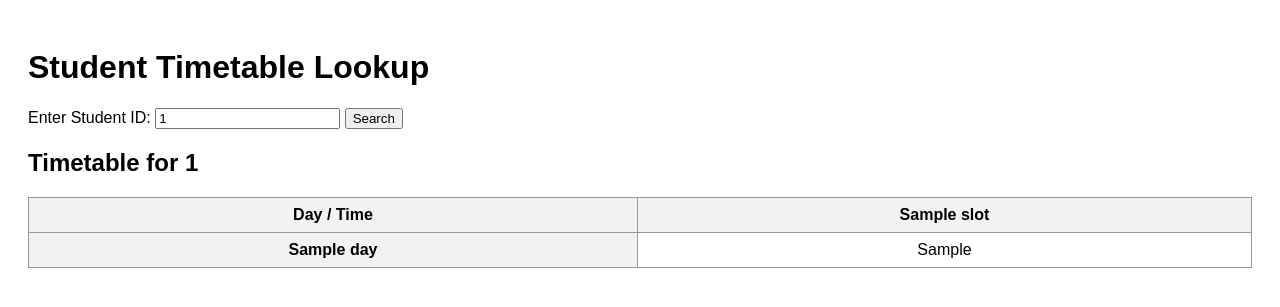
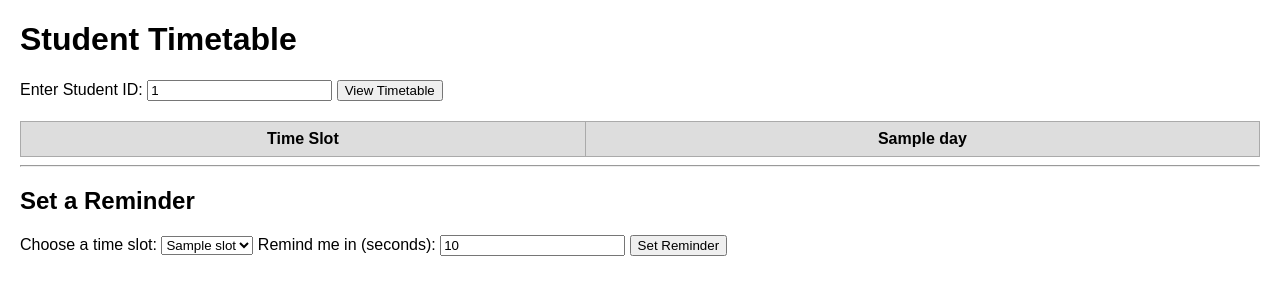
Before and after one commit to ChargeCHKNMAN/Grange-Yadh, a Flask app: template Grange Yadh/templates/index.html in a window 1280 px wide. Shown: the top 307 px of the page. Run offline with Flask 3, Linux system fonts and the light colour scheme; the template is opened without the code that fills it: most values are stand-ins (such as "Sample title", 1, 10 or a date in 2020); lists and menus that the app fills with data are empty.

Commit message:
Update index.html

```diff
--- a/Grange Yadh/templates/index.html
+++ b/Grange Yadh/templates/index.html
@@ -1,44 +1,97 @@
 <!DOCTYPE html>
 <html>
 <head>
-    <title>Student Timetable</title>
+    <title>Timetable Application</title>
     <style>
-        body { font-family: Arial, sans-serif; padding: 20px; }
-        table { border-collapse: collapse; width: 100%; margin-top: 20px; }
-        th, td { border: 1px solid #999; padding: 8px; text-align: center; }
-        th { background-color: #f2f2f2; }
-        .error { color: red; margin-top: 20px; }
+        body {
+            font-family: Arial, sans-serif;
+            margin: 20px;
+        }
+        table {
+            border-collapse: collapse;
+            margin-top: 20px;
+            width: 100%;
+        }
+        th, td {
+            border: 1px solid #aaa;
+            padding: 8px;
+            text-align: center;
+        }
+        th {
+            background-color: #ddd;
+        }
+        .not-found {
+            color: red;
+            font-weight: bold;
+        }
     </style>
 </head>
 <body>
-    <h1>Student Timetable Lookup</h1>
+    <h1>Student Timetable</h1>
 
     <form method="POST">
-        <label for="student_id">Enter Student ID:</label>
-        <input type="text" id="student_id" name="student_id" value="{{ student_id }}">
-        <input type="submit" value="Search">
+        <label>Enter Student ID:</label>
+        <input type="text" name="student_id" value="{{ student_id }}">
+        <button type="submit">View Timetable</button>
     </form>
 
+    {% if not_found %}
+        <p class="not-found">No timetable found for ID: {{ student_id }}</p>
+    {% endif %}
+
     {% if timetable %}
-        <h2>Timetable for {{ student_id }}</h2>
         <table>
             <tr>
-                <th>Day / Time</th>
-                {% for slot in time_slots %}
-                    <th>{{ slot }}</th>
+                <th>Time Slot</th>
+                {% for day in days %}
+                    <th>{{ day }}</th>
                 {% endfor %}
             </tr>
-            {% for i in range(days|length) %}
+            {% for i, slot in enumerate(time_slots) %}
                 <tr>
-                    <th>{{ days[i] }}</th>
-                    {% for subject in timetable[i] %}
-                        <td>{{ subject }}</td>
+                    <td>{{ slot }}</td>
+                    {% for day_classes in timetable %}
+                        <td>{{ day_classes[i] }}</td>
                     {% endfor %}
                 </tr>
             {% endfor %}
         </table>
-    {% elif not_found %}
-        <p class="error">Student ID "{{ student_id }}" not found.</p>
+
+        <hr>
+
+        <h2>Set a Reminder</h2>
+        <form id="reminderForm">
+            <label for="timeSlotSelect">Choose a time slot:</label>
+            <select id="timeSlotSelect" name="time_slot">
+                {% for slot in time_slots %}
+                    <option value="{{ slot }}">{{ slot }}</option>
+                {% endfor %}
+            </select>
+
+            <label for="reminderTime">Remind me in (seconds):</label>
+            <input type="number" id="reminderTime" min="1" value="10">
+
+            <button type="button" onclick="setReminder()">Set Reminder</button>
+        </form>
+
+        <p id="reminderMessage" style="color: green;"></p>
+
+        <script>
+            function setReminder() {
+                let slot = document.getElementById('timeSlotSelect').value;
+                let seconds = parseInt(document.getElementById('reminderTime').value);
+                let messageEl = document.getElementById('reminderMessage');
+
+                messageEl.textContent = `Reminder set for ${slot} in ${seconds} seconds.`;
+
+                setTimeout(() => {
+                    if (navigator.vibrate) {
+                        navigator.vibrate([500, 200, 500]);
+                    }
+                    alert(`Reminder: Your ${slot} class is starting soon!`);
+                }, seconds * 1000);
+            }
+        </script>
     {% endif %}
 </body>
 </html>
```
